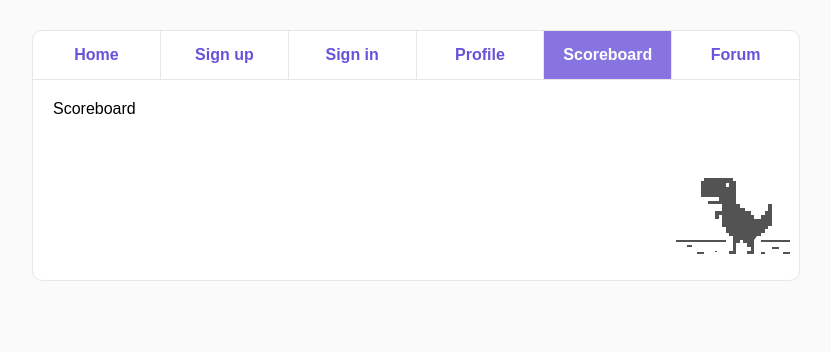
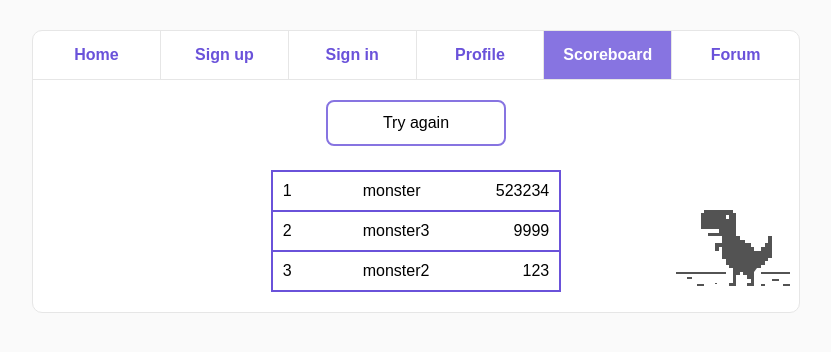
Before and after one commit to 08-vesteros/module-2, a React app: page /scoreboard in a window 1280 px wide. Shown: the top 352 px of the page, without its empty margins (224-1055 px from the left). Built offline with nearby package versions, Linux system fonts and the light colour scheme.

Commit message:
add scoreboard

```diff
--- /dev/null
+++ b/src/components/ScoreboardItem/index.tsx
@@ -0,0 +1,41 @@
+import React from 'react';
+import styled from 'styled-components';
+import { DARK_PRIMARY_COLOR } from '../../constants';
+import { ScoreboardItemProps } from './types';
+
+export const ListItem = styled.li`
+	display: flex;
+	padding: 10px;
+	border-left: 2px solid ${DARK_PRIMARY_COLOR};
+	border-right: 2px solid ${DARK_PRIMARY_COLOR};
+	border-top: 2px solid ${DARK_PRIMARY_COLOR};
+	&:last-child {
+		border-bottom: 2px solid ${DARK_PRIMARY_COLOR};
+	}
+
+	span {
+		display: block;
+	}
+
+	.listItem__position {
+		width: 30%;
+	}
+
+	.listItem__score {
+		margin-left: auto;
+	}
+`;
+
+const ScoreboardItem = ({ userData, position }: ScoreboardItemProps) => {
+	const { login, score } = userData;
+
+	return (
+		<ListItem>
+			<span className='listItem__position'>{position}</span>
+			<span className='listItem__name'>{login}</span>
+			<span className='listItem__score'>{score}</span>
+		</ListItem>
+	);
+};
+
+export default ScoreboardItem;
--- /dev/null
+++ b/src/components/ScoreboardItem/types.ts
@@ -0,0 +1,10 @@
+export type ScoreDataProps = {
+	id: number;
+	login: string;
+	score: number;
+};
+
+export type ScoreboardItemProps = {
+	userData: ScoreDataProps;
+	position: number;
+};
--- a/src/pages/scoreboard/index.tsx
+++ b/src/pages/scoreboard/index.tsx
@@ -1,5 +1,30 @@
-import React, { FC } from 'react';
+import React, { FC, useState } from 'react';
+import { useHistory } from 'react-router-dom';
 
-const Scoreboard: FC = () => <div>Scoreboard</div>;
+import Button from '../../components/Button';
+import ScoreboardItem from '../../components/ScoreboardItem';
+import { ScoreDataProps } from '../../components/ScoreboardItem/types';
+import { data } from './mock';
+import { List, Wrapper } from './styled';
+
+const Scoreboard: FC = () => {
+	const [userScoreData] = useState<ScoreDataProps[]>(data);
+	const sortedData = userScoreData.sort((a, b) => b.score - a.score);
+	const history = useHistory();
+
+	const handleClick = () => {
+		history.push('/game');
+	};
+	return (
+		<Wrapper>
+			<Button content='Try again' onClick={handleClick} />
+			<List>
+				{sortedData.map((item, index) => (
+					<ScoreboardItem key={item.login} userData={item} position={index + 1} />
+				))}
+			</List>
+		</Wrapper>
+	);
+};
 
 export default Scoreboard;
--- /dev/null
+++ b/src/pages/scoreboard/mock.ts
@@ -0,0 +1,17 @@
+export const data = [
+	{
+		id: 123,
+		login: 'monster',
+		score: 523234,
+	},
+	{
+		id: 124,
+		login: 'monster2',
+		score: 123,
+	},
+	{
+		id: 125,
+		login: 'monster3',
+		score: 9999,
+	},
+];
--- /dev/null
+++ b/src/pages/scoreboard/styled.ts
@@ -0,0 +1,15 @@
+import styled from 'styled-components';
+
+export const List = styled.ul`
+	list-style-type: none;
+	padding: 0;
+	margin: 0;
+	width: 40%;
+`;
+
+// TODO del after merge and use ui Wrapper
+export const Wrapper = styled.div`
+	display: flex;
+	flex-direction: column;
+	align-items: center;
+`;
```
Also changed, not shown: src/components/ScoreboardItem/styled.ts (added), src/constants/index.ts (line endings or trailing spaces).
